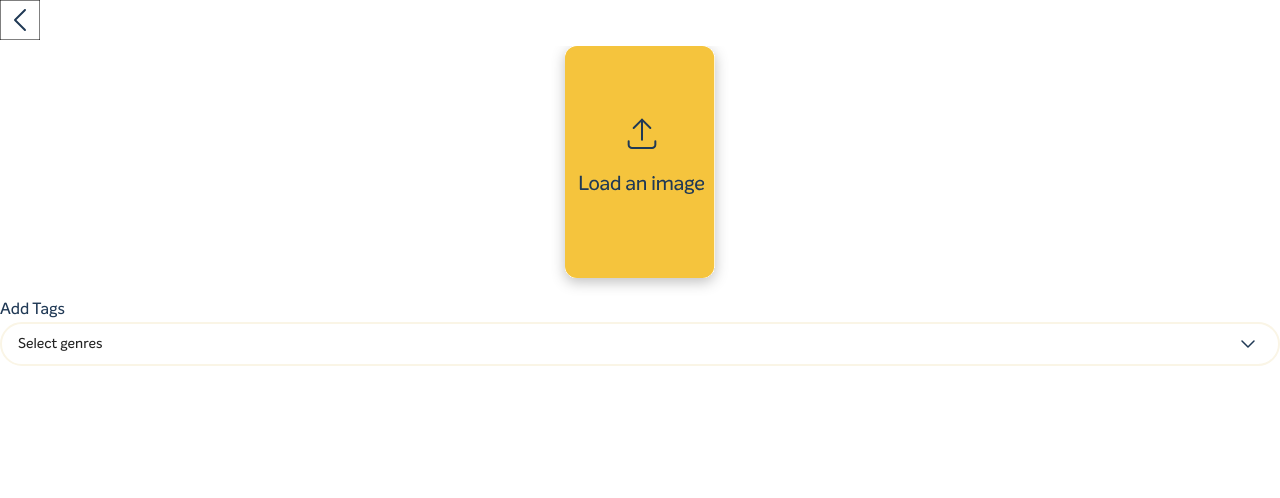
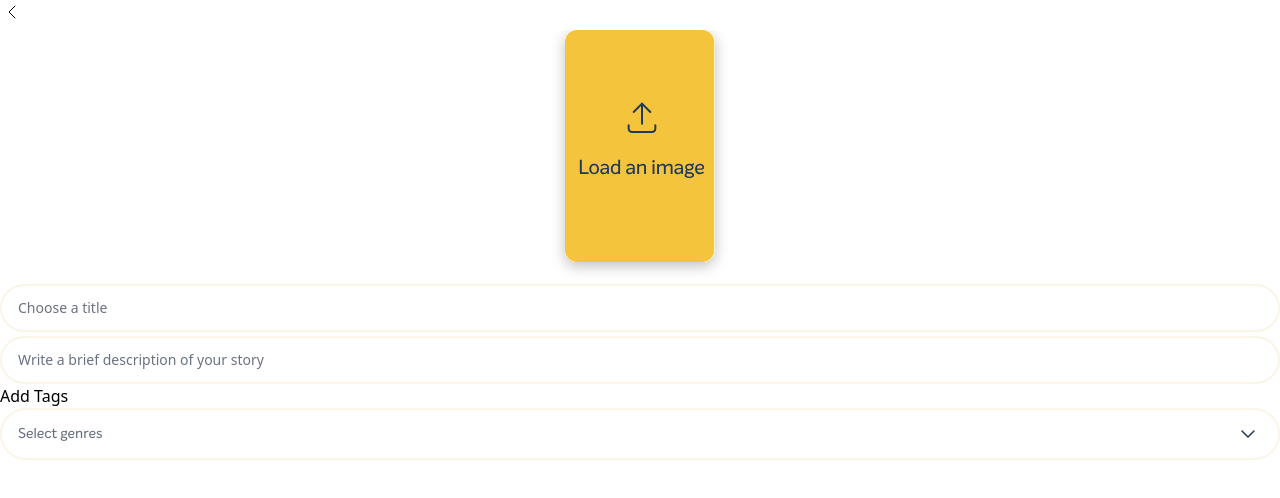
Before and after one commit to Daniele-Formisano/QuillHive---Team-Project, a React (Vite) app: page /NewStory_1 in a window 1280 px wide. Shown: the top 498 px of the page. Built offline with nearby package versions, Linux system fonts and the light colour scheme; data requests are answered from the project's data file.

Commit message:
fix: apportato modifiche

```diff
--- a/src/components/BackButton.jsx
+++ b/src/components/BackButton.jsx
@@ -1,4 +1,5 @@
 import { useNavigate } from "react-router-dom";
+import { IconChevronLeft } from "@tabler/icons-react";
 
 export default function BackButton({ pageURL }) {
   const navigate = useNavigate();
@@ -10,21 +11,7 @@ export default function BackButton({ pageURL }) {
         navigate(pageURL);
       }}
     >
-      <svg
-        width="40"
-        height="40"
-        viewBox="0 0 40 40"
-        fill="none"
-        xmlns="http://www.w3.org/2000/svg"
-      >
-        <rect width="40" height="40" stroke="black" />
-        <path
-          fillRule="evenodd"
-          clipRule="evenodd"
-          d="M25.7071 9.29289C26.0976 9.68342 26.0976 10.3166 25.7071 10.7071L16.4142 20L25.7071 29.2929C26.0976 29.6834 26.0976 30.3166 25.7071 30.7071C25.3166 31.0976 24.6834 31.0976 24.2929 30.7071L14.2929 20.7071C13.9024 20.3166 13.9024 19.6834 14.2929 19.2929L24.2929 9.29289C24.6834 8.90237 25.3166 8.90237 25.7071 9.29289Z"
-          fill="#203955"
-        />
-      </svg>
+      <IconChevronLeft stroke={1} />
     </button>
   );
 }
--- a/src/components/NewStory_1.jsx
+++ b/src/components/NewStory_1.jsx
@@ -1,4 +1,5 @@
 import BackButton from "./BackButton";
+import InputField from "./InputField";
 import LoadCoverImg from "./LoadCoverImg";
 import SelectGenres from "./SelectGenres";
 
@@ -8,8 +9,8 @@ export default function NewStory_1({ genres }) {
     <form onSubmit={() => {}}>
       <BackButton pageUrl="" /> {/* DEVI COLLEGARE IL PATH */}
       <LoadCoverImg />
-      {/* InputField */}
-      {/* InputField */}
+      <InputField placeholder="Choose a title" />
+      <InputField placeholder="Write a brief description of your story" />
       <SelectGenres genres={genres} />
       {/* BackButton */}
       {/* StartWritingButton */}
--- a/src/components/SelectGenres.jsx
+++ b/src/components/SelectGenres.jsx
@@ -64,24 +64,20 @@ export default function SelectGenres({ genres }) {
 
   return (
     <div>
-      <label
-        htmlFor="genres"
-        className="font-medium font-script text-secondary-brand mb-4"
-      >
-        Add Tags
-      </label>
+      <label htmlFor="genres">Add Tags</label>
 
       {/* Area di selezione che attiva l'apertura del dropdown */}
       <div
         onClick={() => setIsOpen(!isOpen)}
         style={selectStyle}
-        className="w-full px-4 py-2 text-sm border-2 border-stroke-brand rounded-[50px] bg-white cursor-pointer flex justify-between items-center"
+        className="px-4 py-3 border-2 border-stroke-brand rounded-4xl bg-white focus:outline-none focus:ring-primary-brand focus:border-primary-brand transition-all flex justify-between items-center"
       >
-        <span>
+        <span className="text-gray-500 text-sm">
           {selectedGenres.length === 0
             ? "Select genres"
             : selectedGenres.join(", ")}
         </span>
+
         <div className="flex items-center">
           {!isOpen && svgDown}
           {isOpen && svgUp}
```
